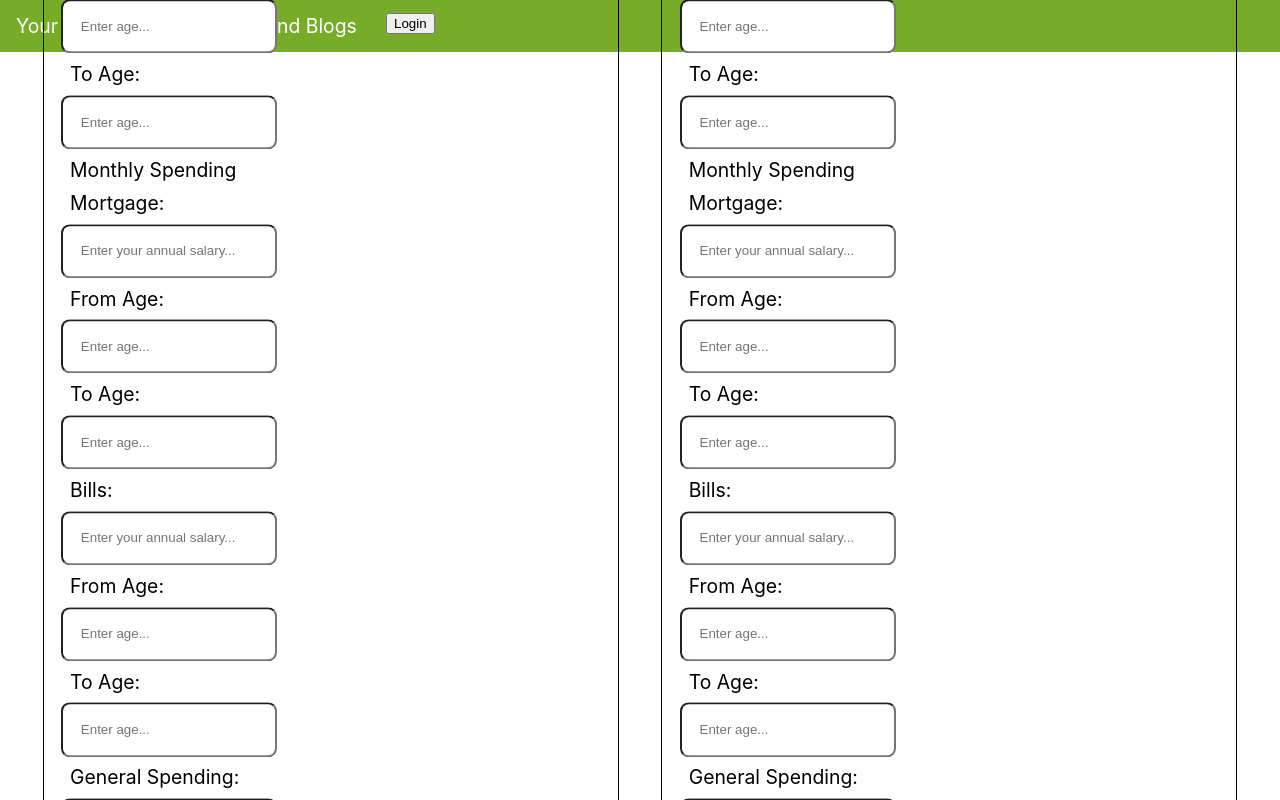
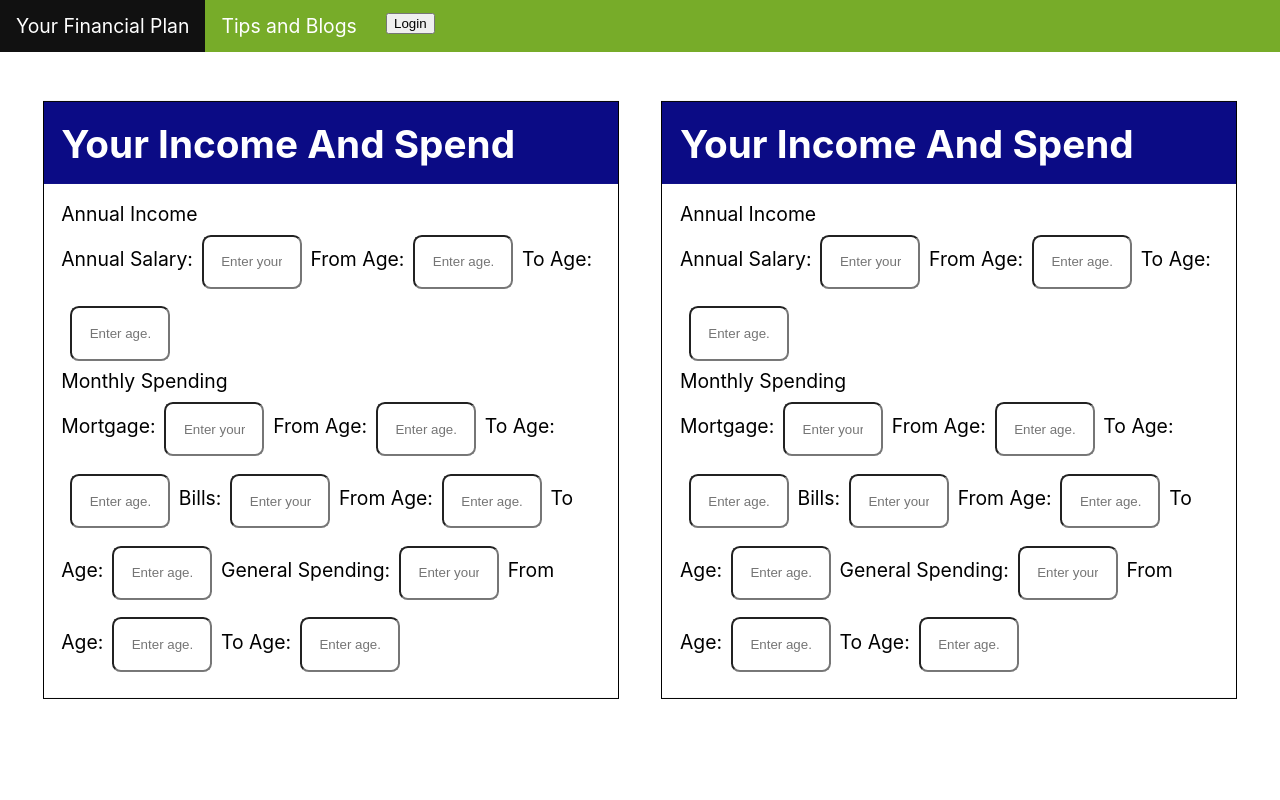
Before and after one commit to manloeng/next-js-widget, a Next.js app: page / in a window 1280 px wide. Shown: the top 800 px of the page. Built offline with nearby package versions, Linux system fonts and the light colour scheme.

Commit message:
Display Rows via flex

```diff
--- a/styles/FinancialPlanPage.module.css
+++ b/styles/FinancialPlanPage.module.css
@@ -17,6 +17,10 @@
   box-shadow: 1px solid black;
 }
 
+.widget form {
+  margin: 1rem;
+}
+
 .widget h1 {
   color: white;
   background-color: rgb(11, 11, 133);
@@ -24,15 +28,17 @@
   padding: 1rem;
 }
 
-.widget form {
-  margin: 1rem;
+.widget form div {
+  display: ƒlex;
 }
 
-.widget form label {
-  display: block;
+.widgetHeader {
+  margin-bottom: 0.5rem;
+}
+
+.widget form input {
+  width: 100px;
   margin: 0.5rem;
-}
-.widget form input {
   padding: 1rem;
   border-radius: 0.5rem;
 }
```
